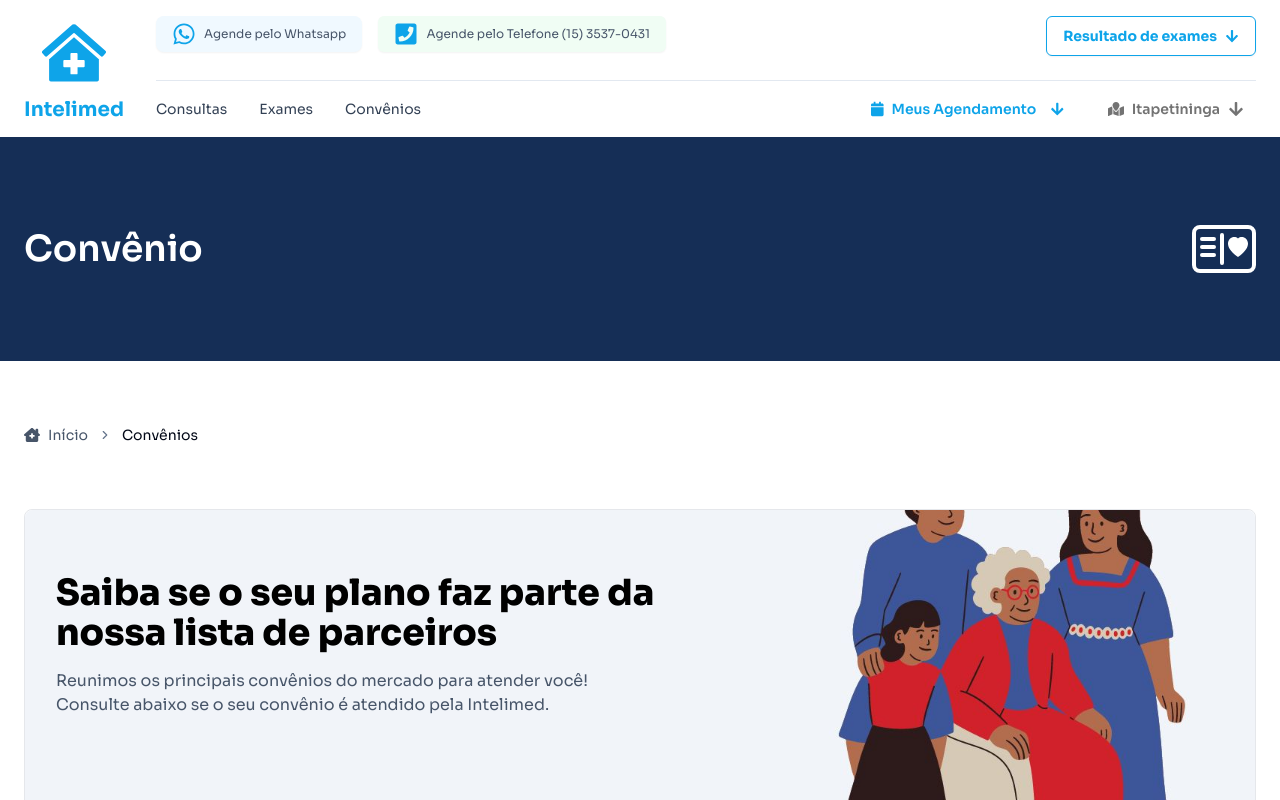
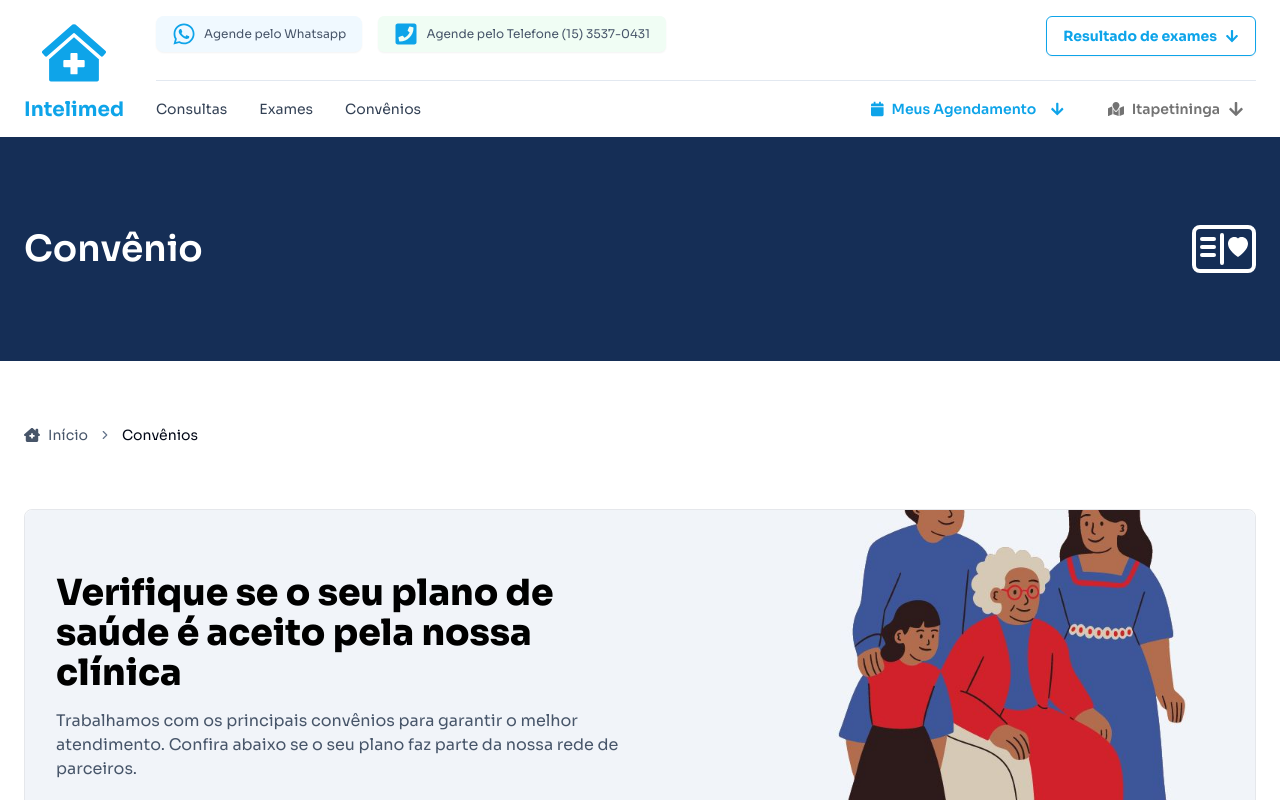
Before and after one commit to marcos-homero/clinicmodel, a Next.js app: page /convenios in a window 1280 px wide. Shown: the top 800 px of the page. Built offline with nearby package versions, Linux system fonts and the light colour scheme.

Commit message:
New Att 22/10/2024

```diff
--- a/src/app/convenios/page.tsx
+++ b/src/app/convenios/page.tsx
@@ -65,11 +65,10 @@ const page = () => {
       <div className="flex w-full max-w-[1300px] gap-16 px-6 pb-16 pt-8">
         <div className="flex w-full flex-col gap-4 min-[940px]:absolute min-[940px]:z-50 min-[940px]:mt-16 min-[940px]:w-[840px] min-[940px]:pl-8">
           <h1 className="text-wrap text-4xl font-extrabold min-[940px]:w-3/4">
-            Saiba se o seu plano faz parte da nossa lista de parceiros
+            Verifique se o seu plano de saúde é aceito pela nossa clínica
           </h1>
           <p className="text-wrap text-slate-600 min-[940px]:w-3/4">
-            Reunimos os principais convênios do mercado para atender você!
-            Consulte abaixo se o seu convênio é atendido pela Intelimed.
+            Trabalhamos com os principais convênios para garantir o melhor atendimento. Confira abaixo se o seu plano faz parte da nossa rede de parceiros.
           </p>
         </div>
         <div className="flex w-full justify-end max-[940px]:hidden">
```
